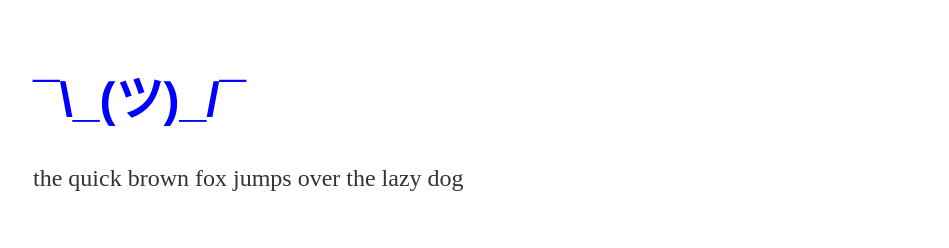
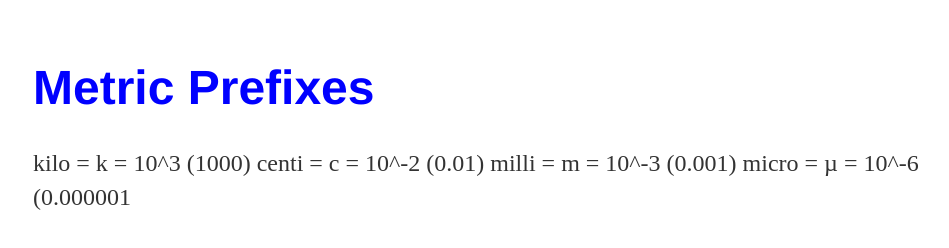
Before and after one commit to glxymoon/glxymoon.github.io, a plain HTML site: page index.html in a window 1280 px wide. Shown: the whole page, without its empty margins (159-1108 px from the left). Drawn offline with Linux system fonts and the light colour scheme.

Commit message:
Update index.html

```diff
--- a/index.html
+++ b/index.html
@@ -9,8 +9,12 @@
 
  </head>
 
-<h1 style = "color:blue;"> ¯\_(ツ)_/¯ </h1>
- <p> the quick brown fox jumps over the lazy dog </p>
+<h1 style = "color:blue;"> Metric Prefixes </h1>
+ <p> kilo = k = 10^3 (1000)
+     centi = c = 10^-2 (0.01)
+     milli = m = 10^-3 (0.001)
+     micro = µ = 10^-6 (0.000001
+ </p>
 
  </body>
  </html>
```
